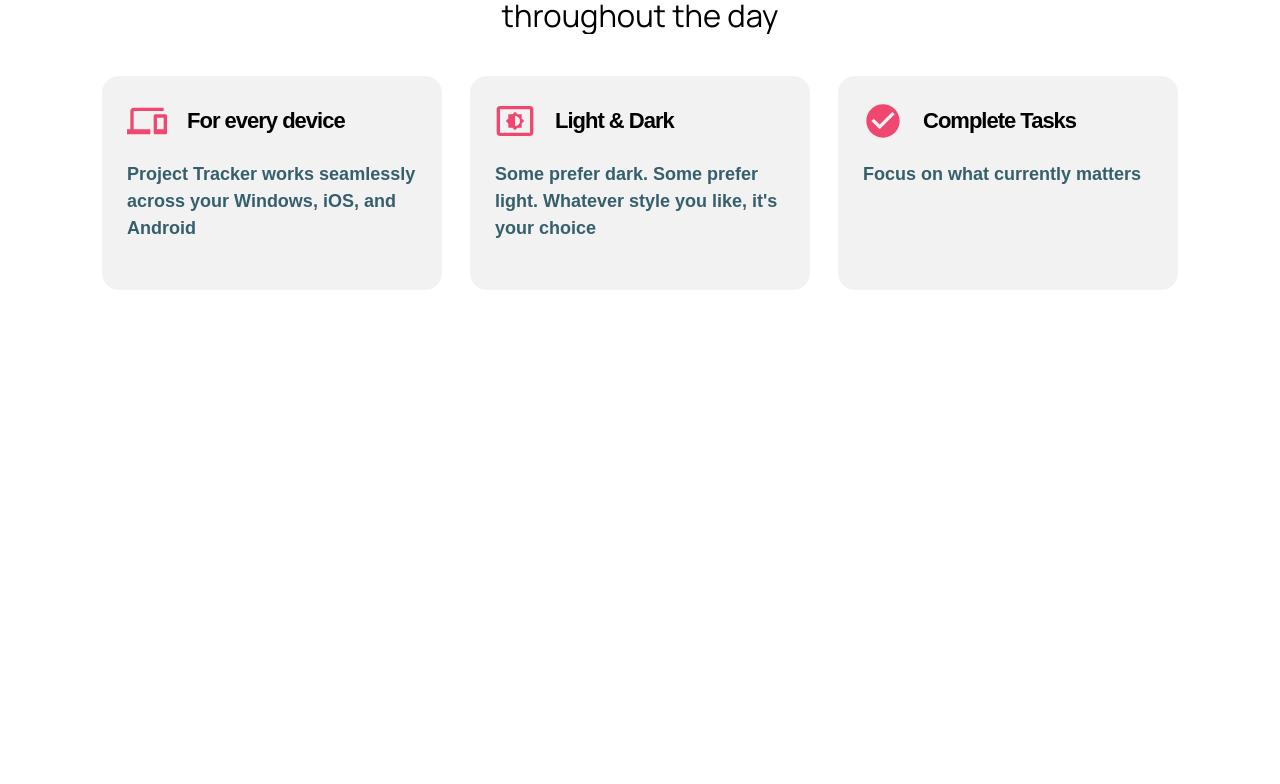
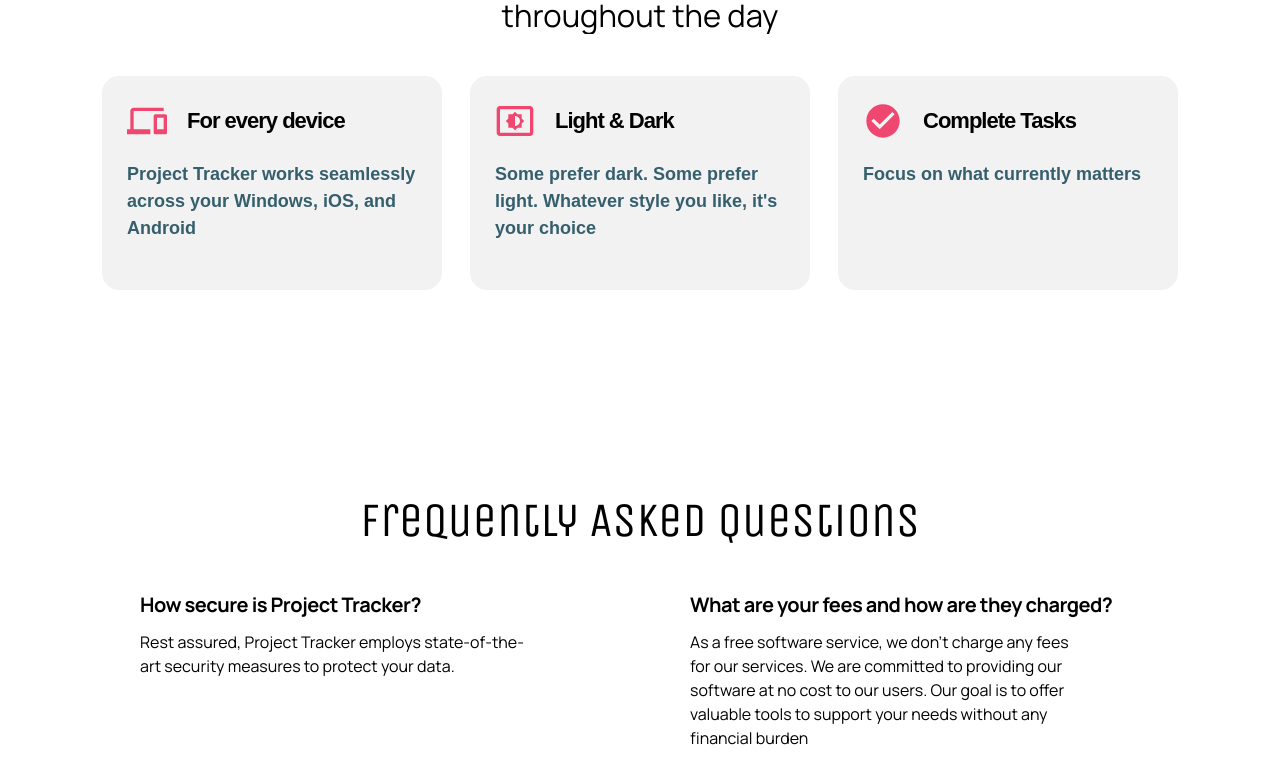
Before and after one commit to mahiv87/Project-Tracker, a React (Create React App) app in the folder client/: page / in a window 1280 px wide. Shown: the part 2502-3286 px from the top of the page. Before the commit the page ends 3094 px from the top, so only its background shows below. Built offline with nearby package versions, Linux system fonts and the light colour scheme.

Commit message:
faqs section complete

```diff
--- a/client/src/pages/Home.js
+++ b/client/src/pages/Home.js
@@ -132,7 +132,31 @@
 					</div>
 				</div>
 			</section>
-			<section className={styles.faqContainer}></section>
+			<section className={styles.faqContainer}>
+				<h2 className={styles.faqHeading}>Frequently Asked Questions</h2>
+				<div className={styles.faqQuestionsContainer}>
+					<div className={styles.faqQuestion}>
+						<h2 className={styles.faqQuestionTitle}>
+							How secure is Project Tracker?
+						</h2>
+						<p className={styles.faqQuestionText}>
+							Rest assured, Project Tracker employs state-of-the-art security
+							measures to protect your data.
+						</p>
+					</div>
+					<div className={styles.faqQuestion}>
+						<h2 className={styles.faqQuestionTitle}>
+							What are your fees and how are they charged?
+						</h2>
+						<p className={styles.faqQuestionText}>
+							As a free software service, we don't charge any fees for our
+							services. We are committed to providing our software at no cost to
+							our users. Our goal is to offer valuable tools to support your
+							needs without any financial burden
+						</p>
+					</div>
+				</div>
+			</section>
 		</div>
 	);
 };
--- a/client/src/pages/Home.module.css
+++ b/client/src/pages/Home.module.css
@@ -874,4 +874,100 @@
 	gap: 40px;
 	border-radius: 0px;
 }
+
+.faqHeading {
+	flex-shrink: 0;
+	width: 100%;
+	height: auto; /* 58px */
+	white-space: pre-wrap;
+	word-wrap: break-word;
+	word-break: break-word;
+	max-width: 1000px;
+	overflow: visible;
+	position: relative;
+	font-weight: 400;
+	font-style: normal;
+	font-family: 'Unica One', sans-serif;
+	color: #000000;
+	font-size: 48px;
+	letter-spacing: 0em;
+	line-height: 1.2;
+	text-align: center;
+}
+
+.faqQuestionsContainer {
+	flex-shrink: 0;
+	width: 100%;
+	height: min-content; /* 88px */
+	display: flex;
+	flex-direction: row;
+	justify-content: center;
+	align-items: flex-start;
+	max-width: 1000px;
+	overflow: hidden;
+	position: relative;
+	padding: 0px;
+	align-content: flex-start;
+	flex-wrap: nowrap;
+	gap: 100px;
+	border-radius: 0px;
+}
+
+.faqQuestion {
+	flex-shrink: 0;
+	flex: 1 0 0px;
+	width: 1px;
+	height: min-content; /* 88px */
+	display: flex;
+	flex-direction: column;
+	justify-content: center;
+	align-items: flex-start;
+	max-width: 100%;
+	overflow: visible;
+	position: relative;
+	padding: 0px;
+	align-content: flex-start;
+	flex-wrap: nowrap;
+	gap: 10px;
+	border-radius: 0px;
+}
+
+.faqQuestionTitle {
+	flex-shrink: 0;
+	width: 100%;
+	height: auto; /* 30px */
+	white-space: pre-wrap;
+	word-wrap: break-word;
+	word-break: break-word;
+	overflow: visible;
+	position: relative;
+	font-weight: 700;
+	font-style: normal;
+	font-family: 'Manrope', 'Manrope Placeholder', sans-serif;
+	color: #000000;
+	font-size: 20px;
+	letter-spacing: -0.025em;
+	line-height: 1.5;
+	text-align: left;
+}
+
+.faqQuestionText {
+	flex-shrink: 0;
+	width: 100%;
+	height: auto; /* 48px */
+	white-space: pre-wrap;
+	word-wrap: break-word;
+	word-break: break-word;
+	max-width: 400px;
+	overflow: visible;
+	position: relative;
+	font-weight: 500;
+	font-style: normal;
+	font-family: 'Manrope', sans-serif;
+	color: #000000;
+	font-size: 16px;
+	letter-spacing: 0em;
+	line-height: 1.5;
+	text-align: left;
+}
 /* END FAQS STYLES */
```
